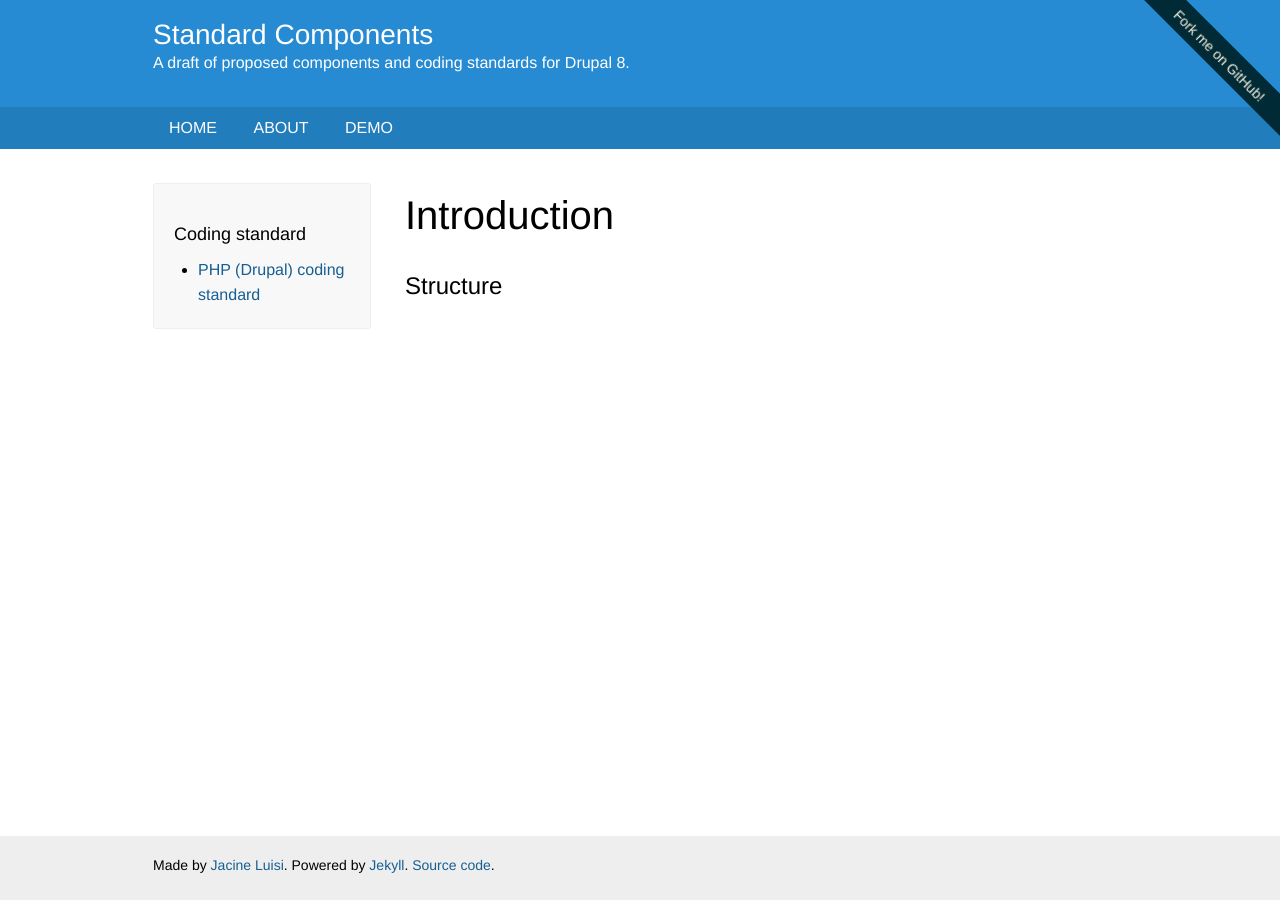
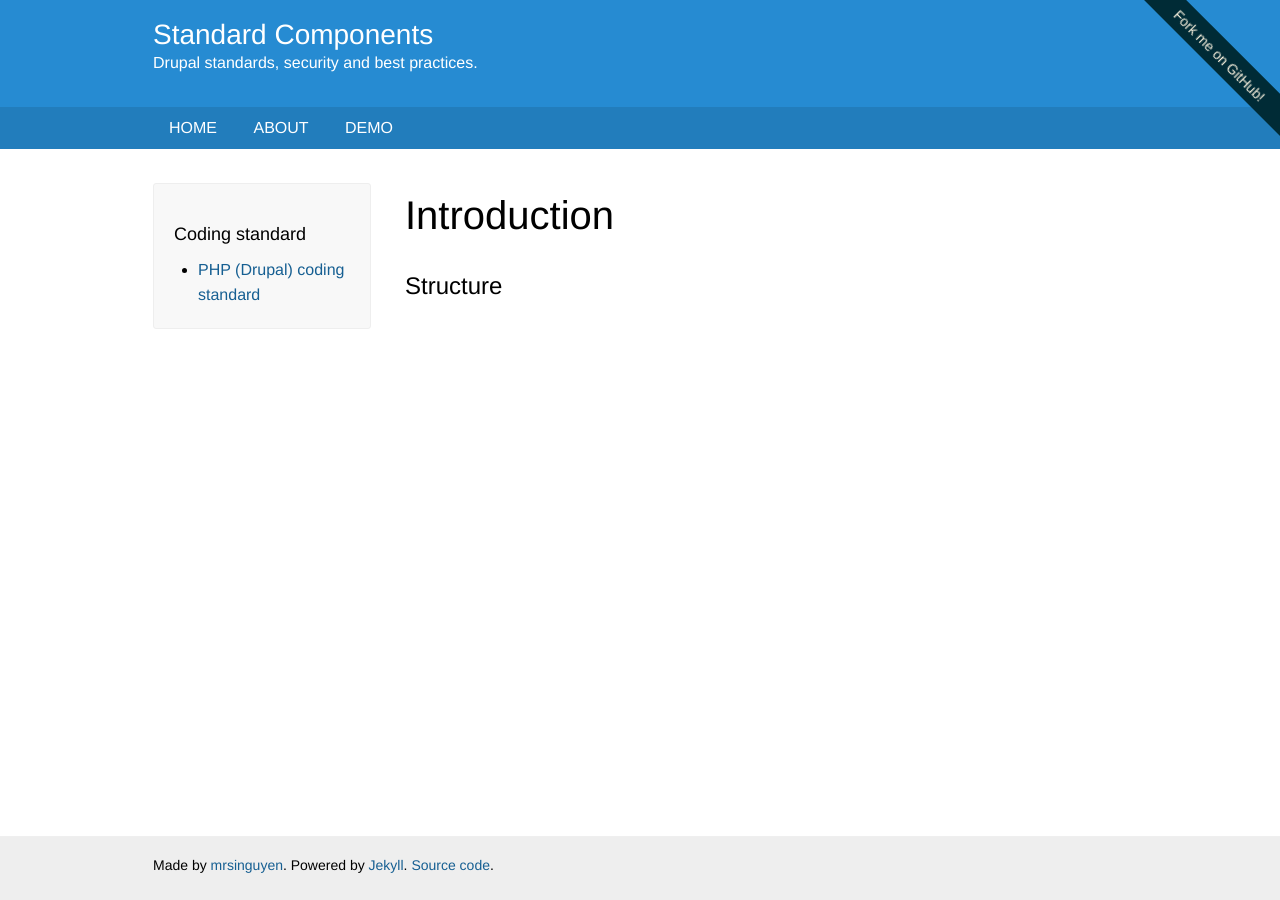
Before and after one commit to mrsinguyen/drupal-standard, a Jekyll site: the page built from index.md, in a window 1280 px wide. Built offline with Jekyll 4.4.1, drawn with Linux system fonts in a browser that asks for light colours; nearby versions of some CDN libraries; library files that are not in the unit come from our copies; Markdown is read by kramdown in place of the engine named in the settings.

Commit message:
Changed some fork content

```diff
--- a/_layouts/default.html
+++ b/_layouts/default.html
@@ -19,7 +19,7 @@
       <div class="container">
         <hgroup>
           <h1><a href="{{ site.baseurl }}/index.html" rel="home">Standard Components</a></h1>
-          <h2>A draft of proposed components and coding standards for Drupal 8.</h2>
+          <h2>Drupal standards, security and best practices.</h2>
         </hgroup>
       </div>
     </header>
@@ -38,10 +38,10 @@
   </div>
   <footer role="contentinfo">
     <div class="container">
-      <p>Made by <a href="http://twitter.com/jacine">Jacine Luisi</a>. Powered by <a href="https://github.com/mojombo/jekyll">Jekyll</a>. <a href="http://github.com/jacine/drupal">Source code</a>.</p>
+      <p>Made by <a href="https://github.com/mrsinguyen/drupal-standard">mrsinguyen</a>. Powered by <a href="https://github.com/mojombo/jekyll">Jekyll</a>. <a href="http://github.com/jacine/drupal">Source code</a>.</p>
     </div>
   </footer>
-  <a id="github" href="https://github.com/jacine/drupal">
+  <a id="github" href="https://github.com/mrsinguyen/drupal-standard">
     <span>Fork me on GitHub!</span>
     <span>Spread the love!</span>
   </a>
--- a/_layouts/sidebar.html
+++ b/_layouts/sidebar.html
@@ -19,7 +19,7 @@
       <div class="container">
         <hgroup>
           <h1><a href="{{ site.baseurl }}/index.html" rel="home">Standard Components</a></h1>
-          <h2>A draft of proposed components and coding standards for Drupal 8.</h2>
+          <h2>Drupal standards, security and best practices.</h2>
         </hgroup>
       </div>
     </header>
@@ -41,10 +41,10 @@
   </div>
   <footer role="contentinfo">
     <div class="container">
-      <p>Made by <a href="http://twitter.com/jacine">Jacine Luisi</a>. Powered by <a href="https://github.com/mojombo/jekyll">Jekyll</a>. <a href="http://github.com/jacine/drupal">Source code</a>.</p>
+      <p>Made by <a href="http://twitter.com/mrsinguyen">mrsinguyen</a>. Powered by <a href="https://github.com/mojombo/jekyll">Jekyll</a>. <a href="http://github.com/jacine/drupal">Source code</a>.</p>
     </div>
   </footer>
-  <a id="github" href="https://github.com/jacine/drupal">
+  <a id="github" href="https://github.com/mrsinguyen/drupal-standard">
     <span>Fork me on GitHub!</span>
     <span>Spread the love!</span>
   </a>
```
